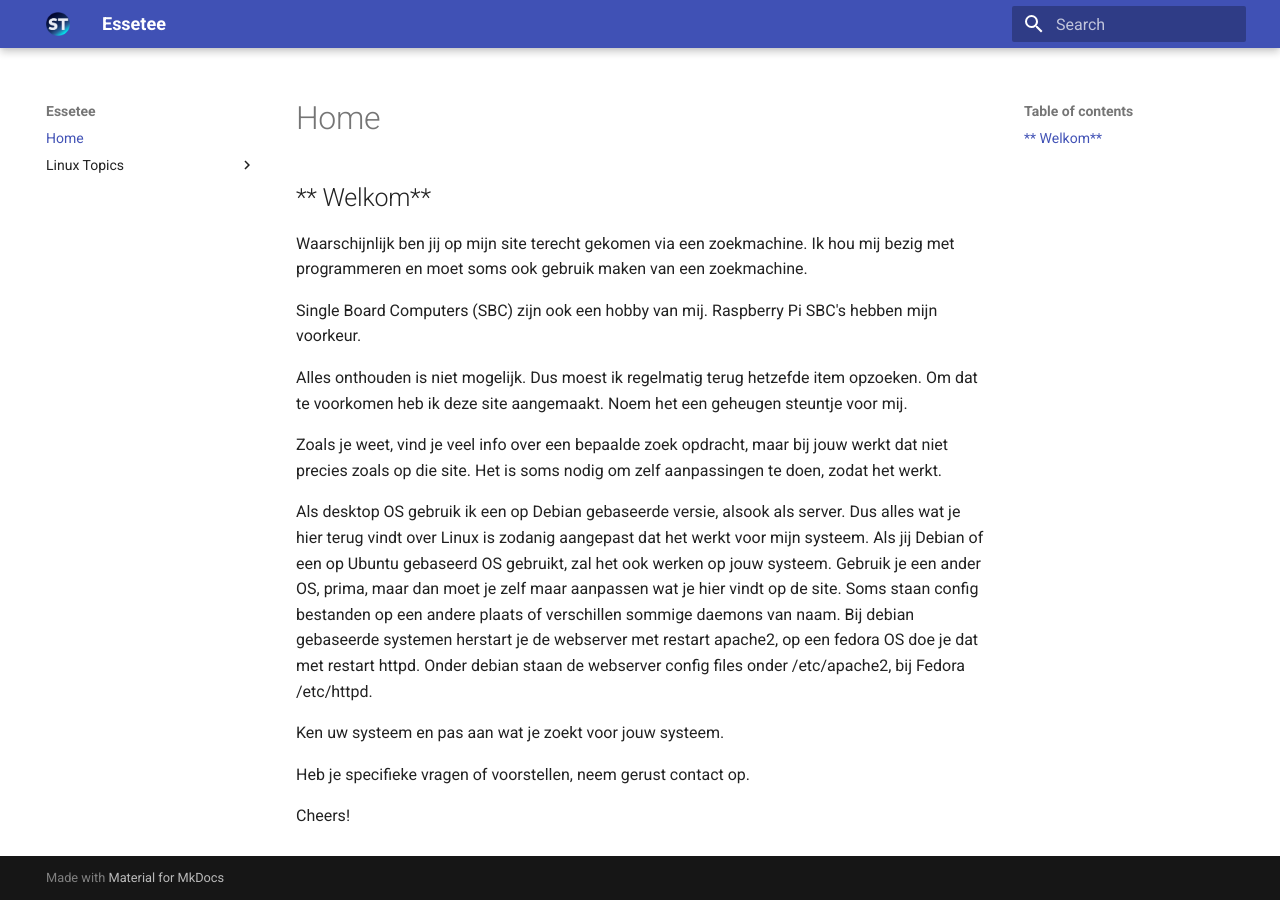
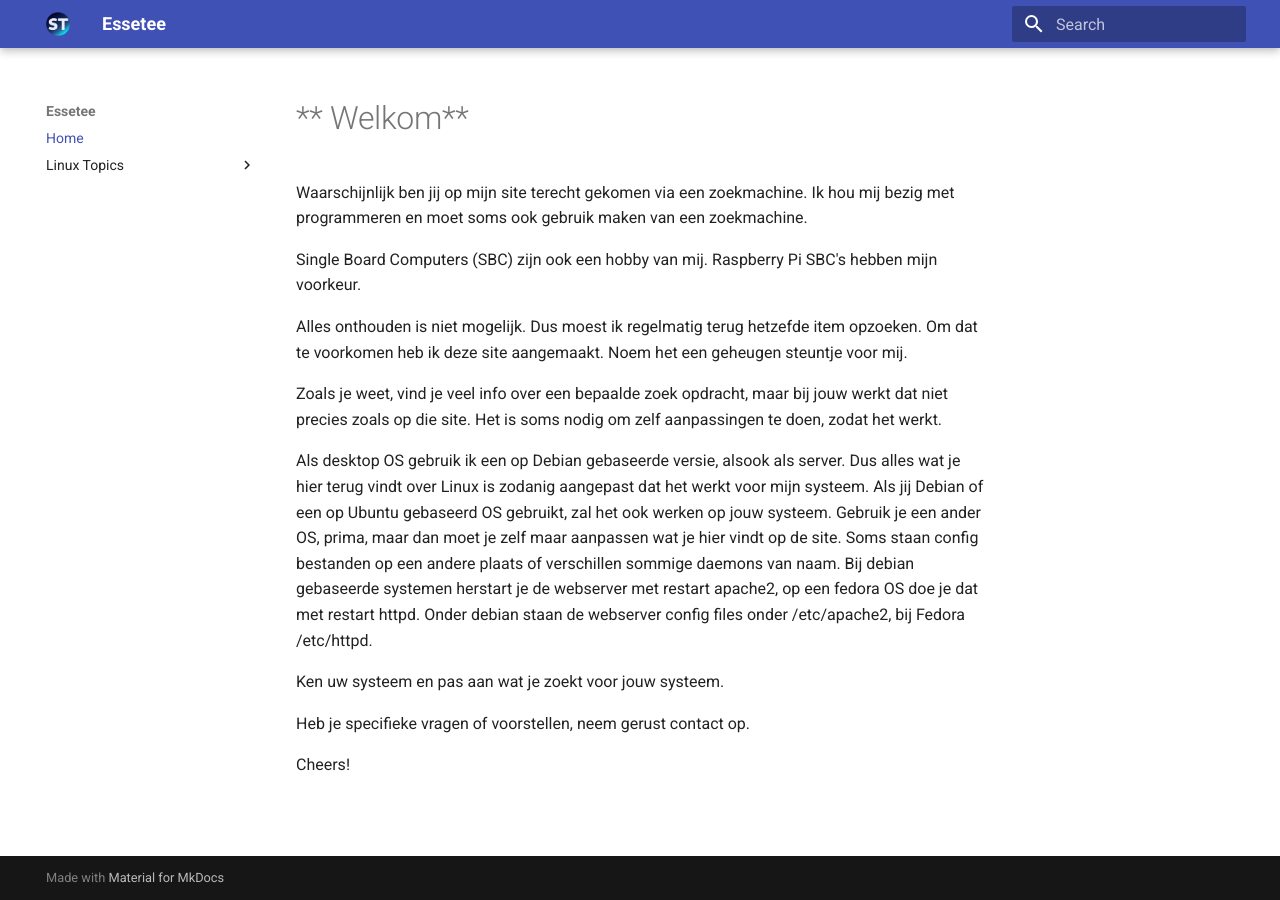
Before and after one commit to EsseteeStuff/mkdocs-site, an MkDocs documentation site: the page built from docs/index.md, in a window 1280 px wide. Built offline with MkDocs 1.6.1 and Material for MkDocs 9.7.7, drawn with Linux system fonts in a browser that asks for light colours.

```diff
--- a/docs/index.md
+++ b/docs/index.md
@@ -1,4 +1,4 @@
-##** Welkom**
+# ** Welkom**
 
 Waarschijnlijk ben jij op mijn site terecht gekomen via een zoekmachine. Ik hou mij bezig met programmeren en moet soms ook gebruik maken van een zoekmachine.
 
```
